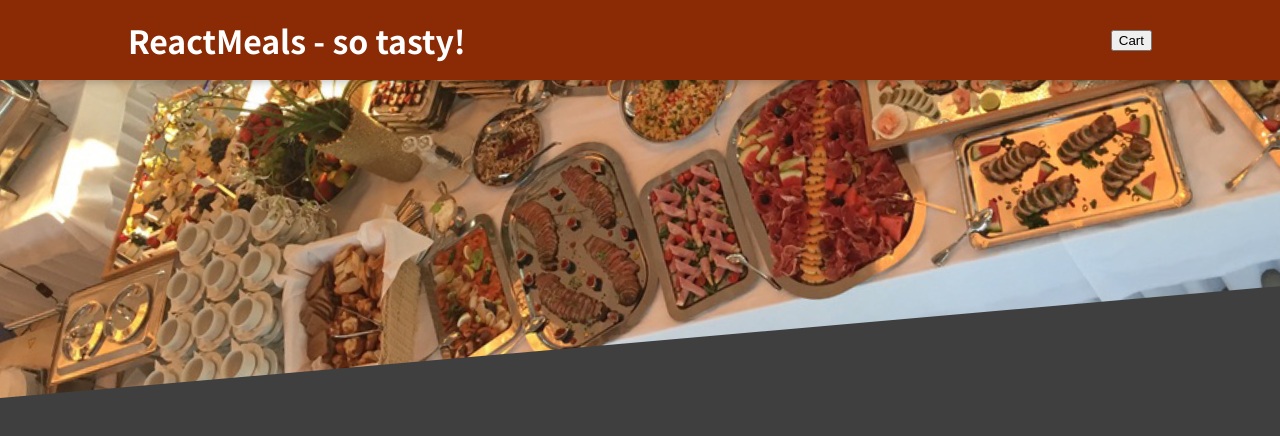
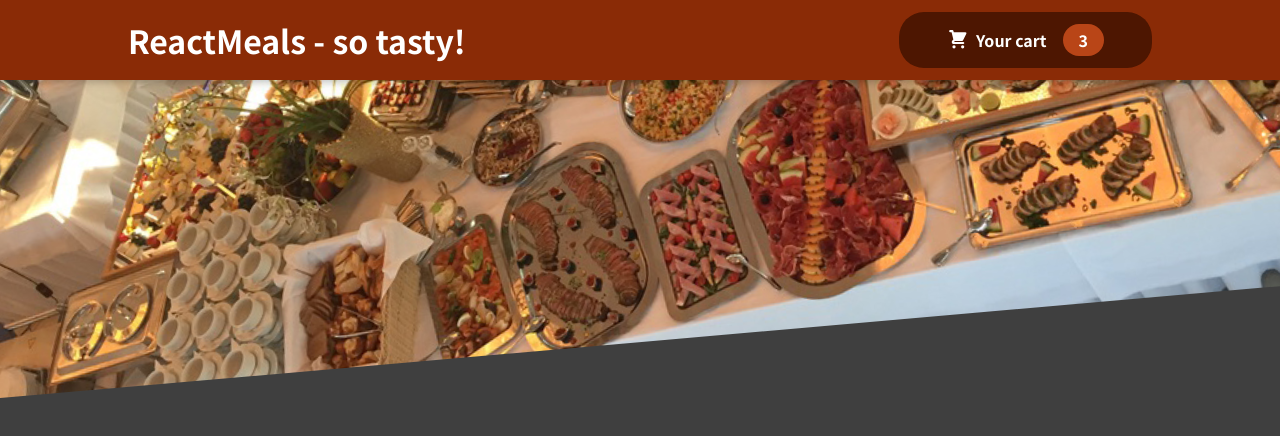
Before and after one commit to NotoriousLie/food_order_app_tut, a React (Create React App) app: page / in a window 1280 px wide. Shown: the top 436 px of the page. Built offline with nearby package versions, Linux system fonts and the light colour scheme.

Commit message:
adding cart button component

```diff
--- /dev/null
+++ b/src/components/Cart/CartIcon.js
@@ -0,0 +1,13 @@
+const CartIcon = () => {
+    return (
+      <svg
+        xmlns='http://www.w3.org/2000/svg'
+        viewBox='0 0 20 20'
+        fill='currentColor'
+      >
+        <path d='M3 1a1 1 0 000 2h1.22l.305 1.222a.997.997 0 00.01.042l1.358 5.43-.893.892C3.74 11.846 4.632 14 6.414 14H15a1 1 0 000-2H6.414l1-1H14a1 1 0 00.894-.553l3-6A1 1 0 0017 3H6.28l-.31-1.243A1 1 0 005 1H3zM16 16.5a1.5 1.5 0 11-3 0 1.5 1.5 0 013 0zM6.5 18a1.5 1.5 0 100-3 1.5 1.5 0 000 3z' />
+      </svg>
+    );
+  };
+
+  export default CartIcon;
--- a/src/components/Layout/Header.js
+++ b/src/components/Layout/Header.js
@@ -1,4 +1,6 @@
 import React from "react";
+
+import HeaderCartButton from "./HeaderCartButton";
 
 import mealsImage from "../../assets/meals.jpg";
 import classes from "./Header.module.css";
@@ -9,7 +11,7 @@
         <React.Fragment>
             <header className={classes.header}>
                 <h1>ReactMeals - so tasty!</h1>
-                <button>Cart</button>
+                <HeaderCartButton />
             </header>
             <div className={classes["main-image"]}>
                 <img src={mealsImage} alt="Much tasty, so wow!"/>
--- /dev/null
+++ b/src/components/Layout/HeaderCartButton.js
@@ -0,0 +1,22 @@
+import React from "react";
+
+import CartIcon from "../Cart/CartIcon";
+import classes from "./HeaderCartButton.module.css";
+
+const HeaderCartButton = (props) => {
+    return (
+        <button className={classes.button}>
+            <span className={classes.icon}>
+                <CartIcon />
+            </span>
+            <span>
+                Your cart
+            </span>
+            <span className={classes.badge}>
+                3
+            </span>
+        </button>
+    )
+};
+
+export default HeaderCartButton;
--- /dev/null
+++ b/src/components/Layout/HeaderCartButton.module.css
@@ -0,0 +1,59 @@
+.button {
+    cursor: pointer;
+    font: inherit;
+    border: none;
+    background-color: #4d1601;
+    color: white;
+    padding: 0.75rem 3rem;
+    display: flex;
+    justify-content: space-around;
+    align-items: center;
+    border-radius: 25px;
+    font-weight: bold;
+  }
+
+  .button:hover,
+  .button:active {
+    background-color: #2c0d00;
+  }
+
+  .icon {
+    width: 1.35rem;
+    height: 1.35rem;
+    margin-right: 0.5rem;
+  }
+
+  .badge {
+    background-color: #b94517;
+    padding: 0.25rem 1rem;
+    border-radius: 25px;
+    margin-left: 1rem;
+    font-weight: bold;
+  }
+
+  .button:hover .badge,
+  .button:active .badge {
+    background-color: #92320c;
+  }
+
+  .bump {
+    animation: bump 300ms ease-out;
+  }
+
+  @keyframes bump {
+    0% {
+      transform: scale(1);
+    }
+    10% {
+      transform: scale(0.9);
+    }
+    30% {
+      transform: scale(1.1);
+    }
+    50% {
+      transform: scale(1.15);
+    }
+    100% {
+      transform: scale(1);
+    }
+  }
```
